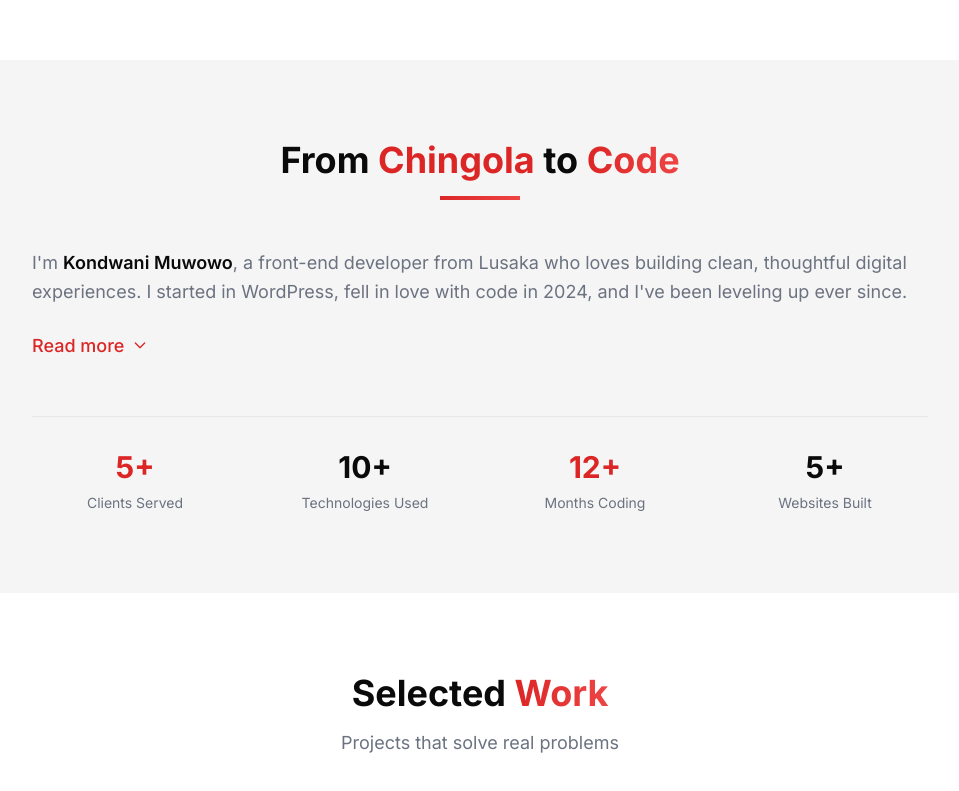
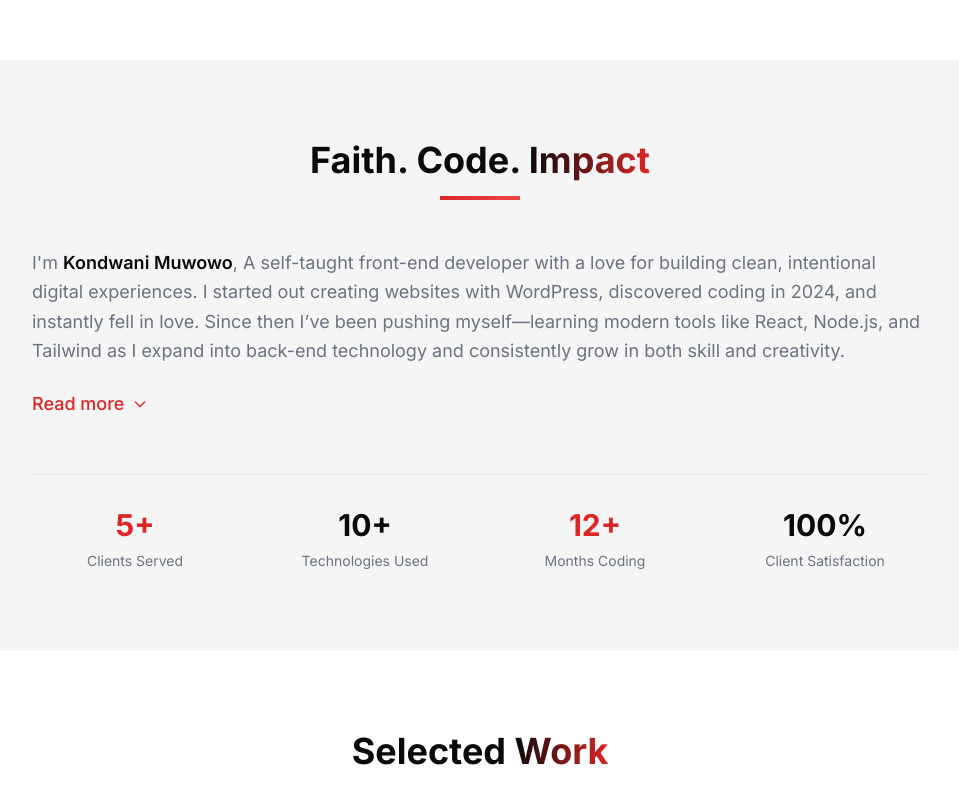
Before and after one commit to kondwanimuwowo/kondwani-portfolio, a React (Vite) app: page / in a window 1280 px wide. Shown: the part 740-1531 px from the top of the page, without its empty margins (160-1119 px from the left). Built offline with nearby package versions, Linux system fonts and the light colour scheme.

Commit message:
edit: Footer, About, Skills, beyondCode.js, index.css, Hero

```diff
--- a/src/components/About/About.jsx
+++ b/src/components/About/About.jsx
@@ -17,8 +17,7 @@ function About() {
         <div className="max-w-4xl mx-auto">
           <div className="text-center mb-12">
             <h2 className="text-3xl md:text-4xl font-bold mb-4 text-dark">
-              From <span className="text-red">Chingola</span> to{" "}
-              <span className="gradient-text">Code</span>
+              Faith. Code. <span className="gradient-text">Impact</span>
             </h2>
             <div className="w-20 h-1 bg-gradient-to-r from-red to-red-hover mx-auto"></div>
           </div>
@@ -27,9 +26,12 @@ function About() {
             <p>
               I'm{" "}
               <span className="text-dark font-semibold">Kondwani Muwowo</span>,
-              a front-end developer from Lusaka who loves building clean,
-              thoughtful digital experiences. I started in WordPress, fell in
-              love with code in 2024, and I've been leveling up ever since.
+              A self-taught front-end developer with a love for building clean,
+              intentional digital experiences. I started out creating websites
+              with WordPress, discovered coding in 2024, and instantly fell in
+              love. Since then I’ve been pushing myself—learning modern tools
+              like React, Node.js, and Tailwind as I expand into back-end
+              technology and consistently grow in both skill and creativity.
             </p>
 
             {!isExpanded && (
@@ -63,17 +65,26 @@ function About() {
             >
               <div ref={contentRef} className="space-y-6 pt-2">
                 <p>
-                  Before tech, I spent five years in ministry leadership. That
-                  season sharpened the way I think, work, and communicate. Today
-                  I carry that same heart into tech and humanitarian work.
+                  I’ve always loved serving people, but my four years in
+                  ministry leadership shaped the way I think, communicate, and
+                  work with people. That season taught me depth, discipline, and
+                  compassion. I carry that same heart today in both my
+                  development journey and my humanitarian work.
                 </p>
 
                 <p>
-                  I currently serve as a{" "}
-                  <span className="text-red font-medium">Transit Monitor</span>{" "}
-                  with Love Justice International, helping protect people from
-                  human trafficking. Along the way, I build websites, train
-                  young people, and stay committed to personal growth.
+                  I also fight human trafficking with Talitha Kum Zambia{" "}
+                  {"(TAKUZA)"} under the Love Justice International Project in
+                  Zambia, where I help intercept potential victims before they
+                  are exploited. It’s work that reminds me every day why impact
+                  matters. GAN is a nonprofit supporting vulnerable girls with
+                  education and practical skills.
+                </p>
+
+                <p>
+                  Besides that, I volunteer with The Great Achievers Network,
+                  where I maintain their website and handle their graphic design
+                  work to help strengthen their digital presence.
                 </p>
 
                 <p className="text-dark font-medium">
@@ -121,8 +132,8 @@ function About() {
             </div>
 
             <div className="text-center">
-              <div className="text-3xl font-bold text-dark mb-2">5+</div>
-              <div className="text-sm text-gray">Websites Built</div>
+              <div className="text-3xl font-bold text-dark mb-2">100%</div>
+              <div className="text-sm text-gray">Client Satisfaction</div>
             </div>
           </div>
         </div>
--- a/src/components/Footer/Footer.jsx
+++ b/src/components/Footer/Footer.jsx
@@ -5,8 +5,18 @@ function Footer() {
     <footer className="bg-dark border-t border-dark-secondary py-8">
       <div className="container-custom px-6 md:px-12 lg:px-24">
         <div className="flex flex-col md:flex-row items-center justify-between gap-4">
+          <p>
+            <a
+              href="#hero"
+              className="text-2xl font-bold tracking-tight hover:text-red transition-colors duration-300"
+            >
+              <span className="text-red-dark hover:text-red-hover transition-colors">
+                {"[<ondwani"}
+              </span>
+            </a>
+          </p>
           {/* Copyright */}
-          <p className="flex items-center flex-col text-gray-light text-sm">
+          <p className="text-gray-light text-sm text-center">
             © {currentYear} Kondwani Muwowo. Built with{" "}
             <span className="text-red">React</span> &{" "}
             <span className="text-light">Tailwind CSS</span>
--- a/src/components/Hero/Hero.jsx
+++ b/src/components/Hero/Hero.jsx
@@ -49,7 +49,7 @@ function Hero() {
                     d="M12 10v6m0 0l-3-3m3 3l3-3m2 8H7a2 2 0 01-2-2V5a2 2 0 012-2h5.586a1 1 0 01.707.293l5.414 5.414a1 1 0 01.293.707V19a2 2 0 01-2 2z"
                   />
                 </svg>
-                Download Resume
+                Download CV
               </a>
               <a
                 href="#contact"
--- a/src/components/Skills/Skills.jsx
+++ b/src/components/Skills/Skills.jsx
@@ -86,7 +86,7 @@ function Skills() {
               {skills.frontend.map((skill, index) => (
                 <li key={index} className="flex items-center justify-between">
                   <span className="text-gray text-sm">{skill.name}</span>
-                  <span className="text-xs text-red bg-red/10 px-2 py-1 rounded">
+                  <span className="text-xs text-dark bg-dark/10 px-2 py-1 rounded">
                     {skill.level}
                   </span>
                 </li>
@@ -97,9 +97,9 @@ function Skills() {
           {/* Backend Skills */}
           <div className="bg-light border border-border-light rounded-xl p-6">
             <div className="flex items-center gap-3 mb-6">
-              <div className="w-10 h-10 bg-dark/10 rounded-lg flex items-center justify-center">
+              <div className="w-10 h-10 bg-red/10 rounded-lg flex items-center justify-center">
                 <svg
-                  className="w-6 h-6 text-dark"
+                  className="w-6 h-6 text-red"
                   fill="none"
                   stroke="currentColor"
                   viewBox="0 0 24 24"
@@ -150,7 +150,7 @@ function Skills() {
               {skills.design.map((skill, index) => (
                 <li key={index} className="flex items-center justify-between">
                   <span className="text-gray text-sm">{skill.name}</span>
-                  <span className="text-xs text-red bg-red/10 px-2 py-1 rounded">
+                  <span className="text-xs text-dark bg-dark/10 px-2 py-1 rounded">
                     {skill.level}
                   </span>
                 </li>
@@ -161,9 +161,9 @@ function Skills() {
           {/* Tools */}
           <div className="bg-light border border-border-light rounded-xl p-6">
             <div className="flex items-center gap-3 mb-6">
-              <div className="w-10 h-10 bg-dark/10 rounded-lg flex items-center justify-center">
+              <div className="w-10 h-10 bg-red/10 rounded-lg flex items-center justify-center">
                 <svg
-                  className="w-6 h-6 text-dark"
+                  className="w-6 h-6 text-red"
                   fill="none"
                   stroke="currentColor"
                   viewBox="0 0 24 24"
--- a/src/data/beyondCode.js
+++ b/src/data/beyondCode.js
@@ -8,7 +8,7 @@ export const beyondCode = {
       "Working as a Transit Monitor under Love Justice International, intercepting potential trafficking cases at key transit points in Zambia.",
     logo: "/images/logos/takuza-logo.png",
     partnerLogo: "/images/logos/lovejustice-logo.png",
-    partnerName: "Love Justice International",
+    partnerName: "Love Justice Intl",
     link: null,
     type: "humanitarian",
   },
--- a/src/index.css
+++ b/src/index.css
@@ -20,7 +20,7 @@
   }
 
   .gradient-text {
-    background: linear-gradient(to right, #dc2626, #ef4444);
+    background: linear-gradient(to right, #0a0a0a, #dc2626);
     -webkit-background-clip: text;
     -webkit-text-fill-color: transparent;
     background-clip: text;
```
